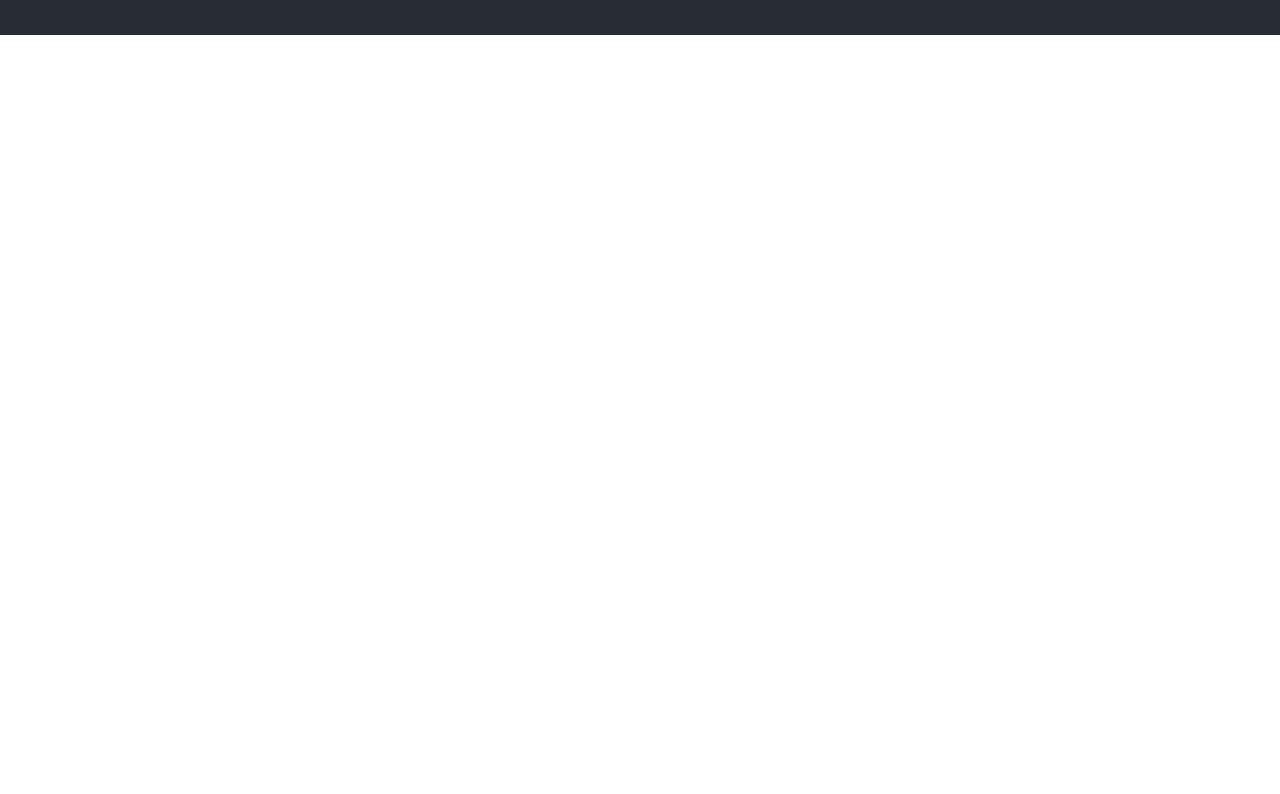
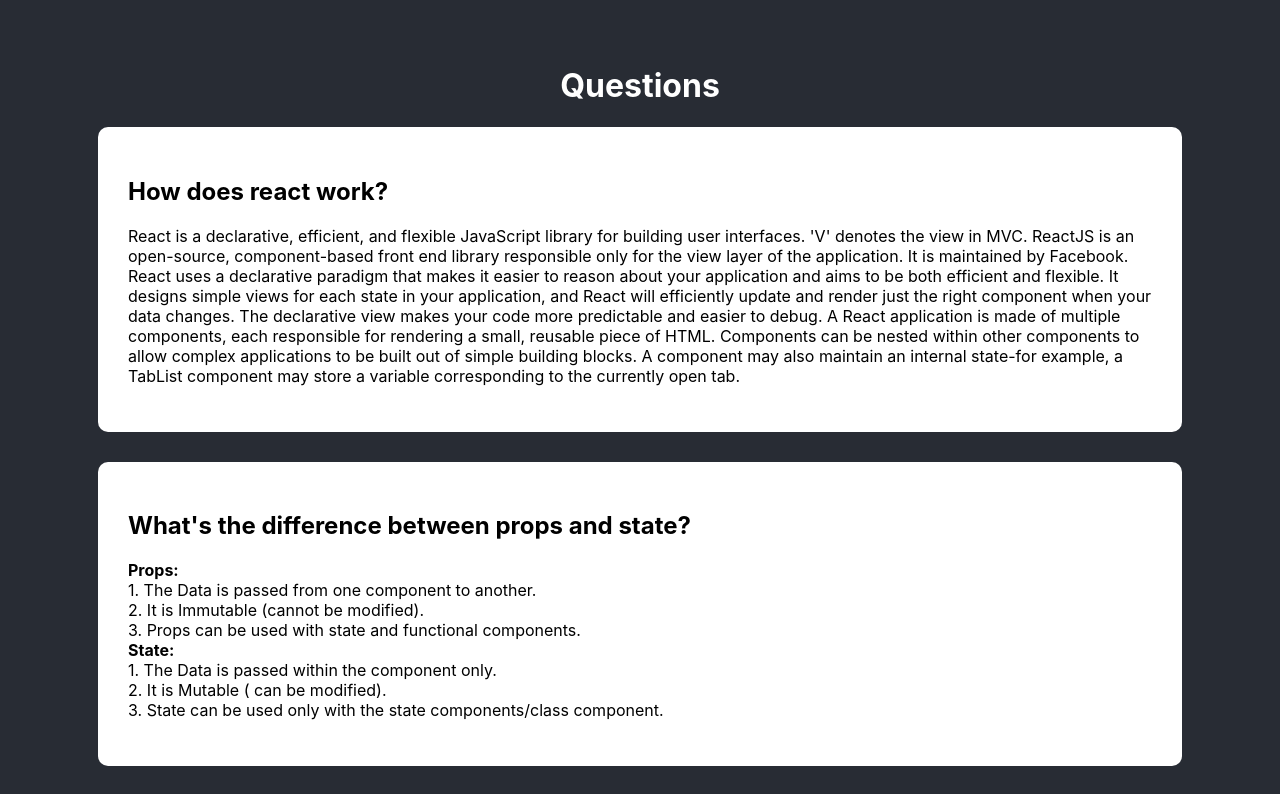
Before and after one commit to sabidalam/Exercise-Club, a React (Create React App) app: page / in a window 1280 px wide. Shown: the part 1780-2574 px from the top of the page. Before the commit the page ends 1815 px from the top, so only its background shows below. Built offline with nearby package versions, Linux system fonts and the light colour scheme.

Commit message:
questions-component-added

```diff
--- a/src/App.js
+++ b/src/App.js
@@ -1,12 +1,14 @@
 import './App.css';
 import Activity from './Components/Activity/Activity';
 import Header from './Components/Header/Header';
+import Question from './Components/Questions/Question';
 
 function App() {
   return (
     <div className='App'>
       <Header></Header>
       <Activity></Activity>
+      <Question></Question>
     </div>
   );
 }
--- a/src/Components/Activity/Activity.css
+++ b/src/Components/Activity/Activity.css
@@ -9,6 +9,7 @@
     display: grid;
     grid-template-columns: 4fr 1.3fr;
     margin: auto;
+    padding-bottom: 60px;
 }
 
 .all-activities {
--- /dev/null
+++ b/src/Components/Questions/Question.css
@@ -0,0 +1,13 @@
+.question-container h1 {
+    text-align: center;
+    color: white;
+}
+
+.questions {
+    margin: auto;
+    width: 80%;
+    background-color: white;
+    padding: 30px;
+    border-radius: 10px;
+    margin-bottom: 30px;
+}
--- /dev/null
+++ b/src/Components/Questions/Question.js
@@ -0,0 +1,40 @@
+import React from 'react';
+import './Question.css';
+
+const Question = () => {
+    return (
+        <div className='question-container'>
+            <h1>Questions</h1>
+            <div className='questions'>
+                <h2>How does react work?</h2>
+                <p>React is a declarative, efficient, and flexible JavaScript library for building user interfaces. 'V' denotes the view in MVC. ReactJS is an open-source, component-based front end library responsible only for the view layer of the application. It is maintained by Facebook.
+                    React uses a declarative paradigm that makes it easier to reason about your application and aims to be both efficient and flexible. It designs simple views for each state in your application, and React will efficiently update and render just the right component when your data changes. The declarative view makes your code more predictable and easier to debug.
+                    A React application is made of multiple components, each responsible for rendering a small, reusable piece of HTML. Components can be nested within other components to allow complex applications to be built out of simple building blocks. A component may also maintain an internal state-for example, a TabList component may store a variable corresponding to the currently open tab.</p>
+            </div>
+            <div className='questions'>
+                <h2>What's the difference between props and state?</h2>
+                <p><b>Props:</b> <br />
+                    1. The Data is passed from one component to another. <br />
+                    2. It is Immutable (cannot be modified).<br />
+                    3. Props can be used with state and functional components.
+                    <br />
+                    <b>State:</b> <br />
+                    1. The Data is passed within the component only. <br />
+                    2. It is Mutable ( can be modified). <br />
+                    3. State can be used only with the state components/class component.
+                </p>
+            </div>
+            <div className='questions'>
+                <h2>What's the uses of useEffect except data loading?</h2>
+                <p>
+                    1. Add an event listener for a button. <br />
+                    2. Perform an action when state or props change. <br />
+                    3. Clean up event listeners when the component unmounts.
+                </p>
+            </div>
+
+        </div>
+    );
+};
+
+export default Question;
--- a/src/Components/User/User.js
+++ b/src/Components/User/User.js
@@ -3,10 +3,16 @@
 import logo from '../../images/me.jpg';
 
 const User = ({ List }) => {
-    console.log(List);
     let totalTime = 0;
     for (const exercise of List) {
         totalTime = totalTime + exercise.time;
+    }
+    const [value, setValue] = useState();
+    const addBreakTime = () => {
+
+        setValue(value);
+        console.log(value);
+
     }
 
     return (
@@ -35,7 +41,7 @@
             <div className='break'>
                 <h3>Add A Break</h3>
                 <div className='break-time'>
-                    <button className='time-btn'><span id='1st'>20s</span></button>
+                    <button onClick={addBreakTime} className='time-btn'><span id='1st'>20s</span></button>
                     <button className='time-btn'>30s</button>
                     <button className='time-btn'>40s</button>
                     <button className='time-btn'>50s</button>
@@ -50,7 +56,7 @@
                 </div>
                 <div className='break-time'>
                     <h4>Break time</h4>
-                    <span></span>
+                    <span>{value}</span>
                 </div>
             </div>
             <button className='complete-btn'>Activity Completed</button>
```
